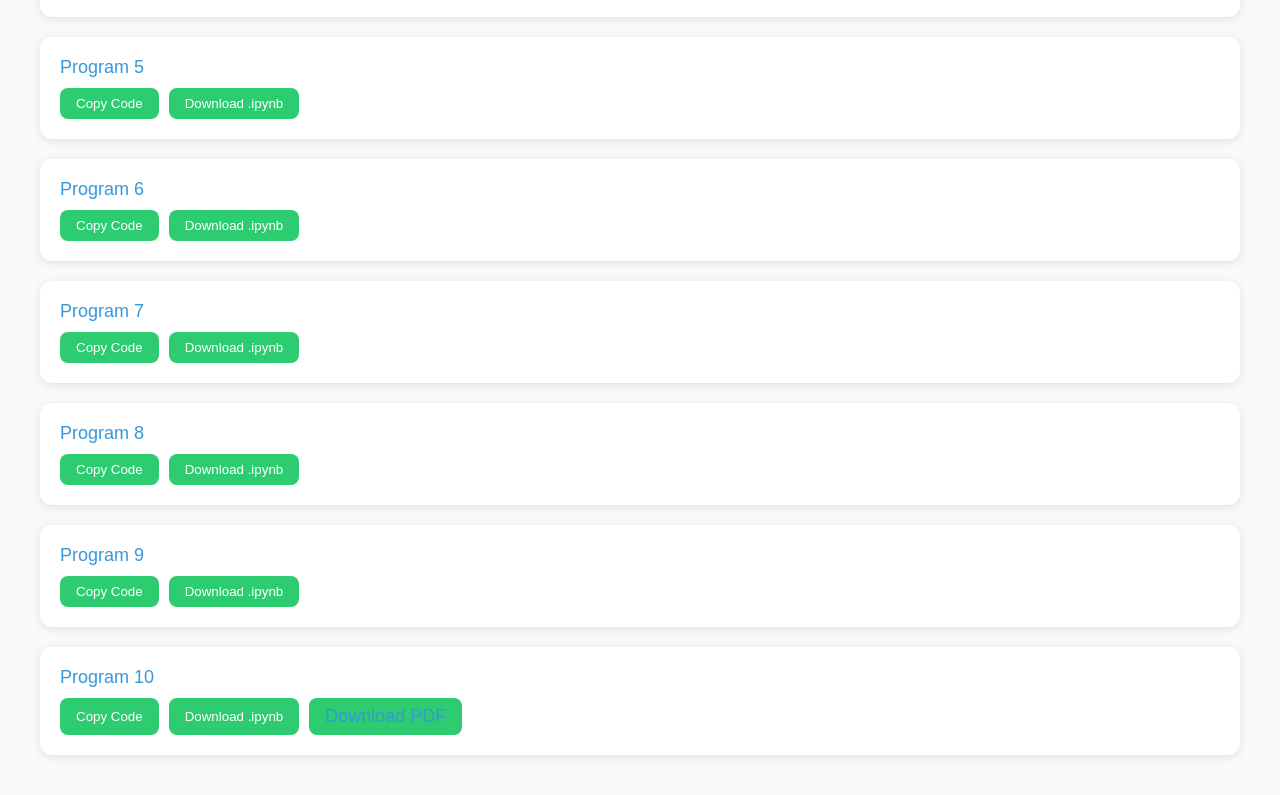
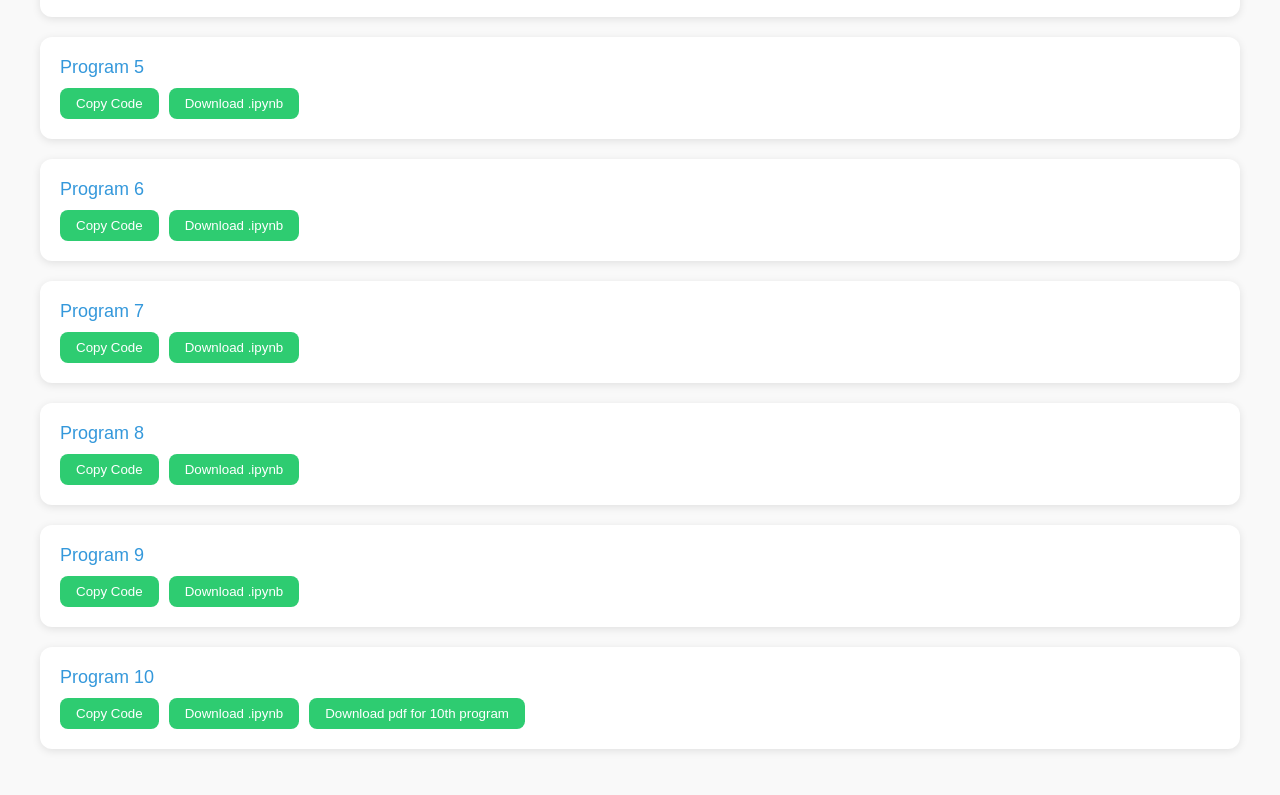
Before and after one commit to devajsudhakar/genai, a plain HTML site: page index.html in a window 1280 px wide. Shown: the part 549-1344 px from the top of the page. Drawn offline with Linux system fonts and the light colour scheme; no server answers.

Commit message:
index.html

```diff
--- a/index.html
+++ b/index.html
@@ -148,7 +148,7 @@
       <div class="btn-container">
           <button class="copy-btn" onclick="copyCode('code10')">Copy Code</button>
           <button class="download-btn" onclick="downloadFile('notebooks/10.ipynb')">Download .ipynb</button>
-          <a class="download-btn" href="notebooks/IPC_186045.pdf" download>Download PDF</a>
+          <button class="download-btn" onclick="downloadFile('notebooks/IPC_186045.pdf')">Download pdf for 10th program</button>
       </div>
       <pre id="code10"></pre>
   </div>
```
